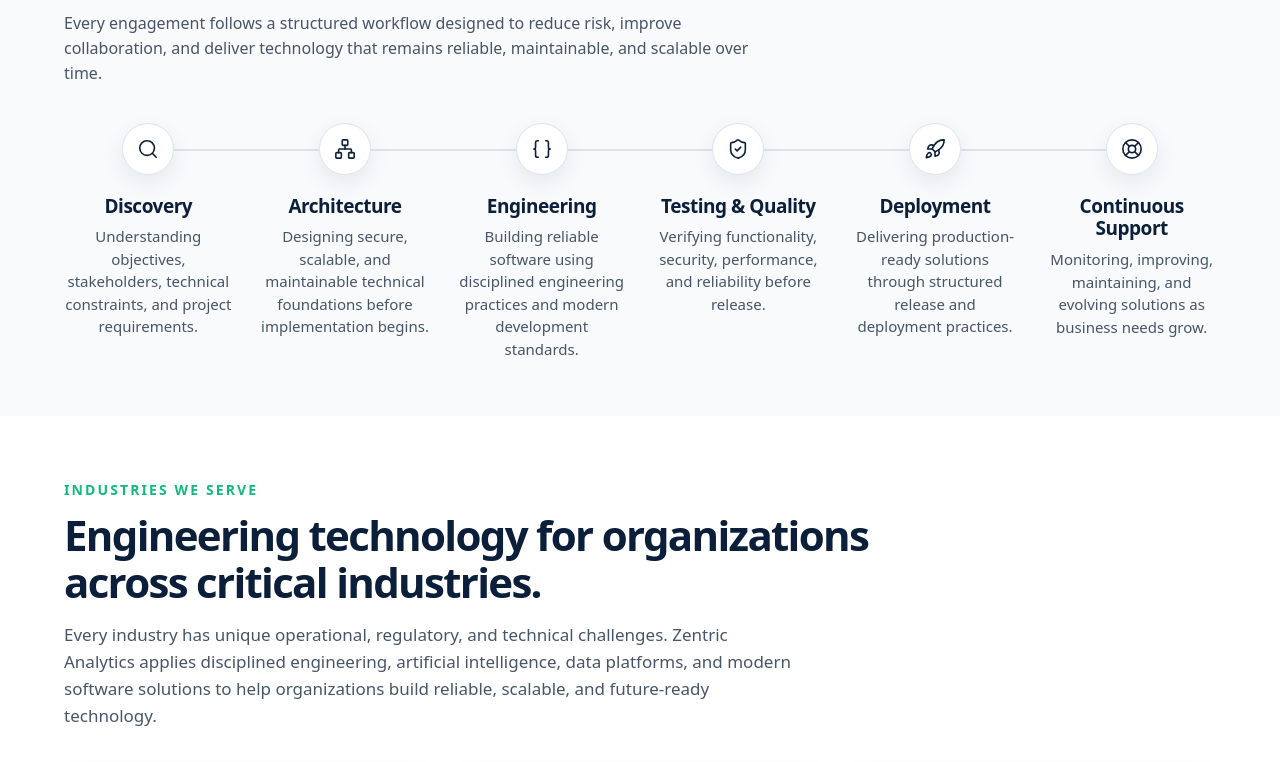
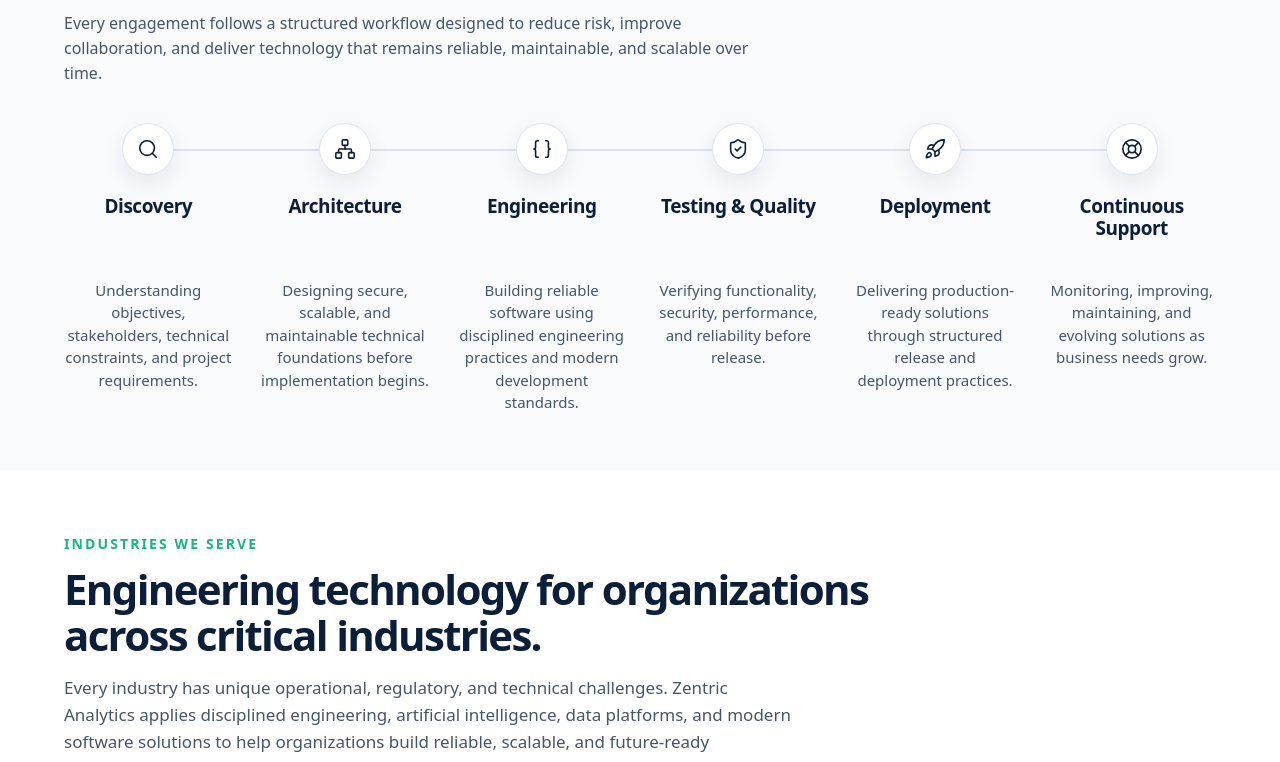
Before and after one commit to Zentric-Analytics/Zentricanalytics.com, a Next.js app: page / in a window 1280 px wide. Shown: the part 3372-4134 px from the top of the page. Built offline with nearby package versions, Linux system fonts and the light colour scheme.

Commit message:
Align engineering process timeline

```diff
--- a/src/app/page.tsx
+++ b/src/app/page.tsx
@@ -369,25 +369,25 @@ export default function Home() {
           <div className="relative mt-8 lg:mt-9">
             <div
               aria-hidden="true"
-              className="absolute left-[26px] top-[26px] h-[calc(100%-52px)] w-0.5 bg-[#DCE3EA] md:left-[12.5%] md:right-[12.5%] md:top-[26px] md:h-0.5 md:w-auto lg:left-[calc(8.333333%-0px)] lg:right-[calc(8.333333%-0px)]"
+              className="absolute left-[26px] top-[26px] h-[calc(100%-52px)] w-0.5 bg-[#DCE3EA] md:left-[calc((100%-4rem)/6)] md:right-[calc((100%-4rem)/6)] md:top-[26px] md:h-0.5 md:w-auto lg:left-[calc((100%-8.75rem)/12)] lg:right-[calc((100%-8.75rem)/12)]"
             />
-            <div className="relative grid gap-y-8 pl-[70px] md:grid-cols-3 md:gap-x-8 md:gap-y-10 md:pl-0 lg:grid-cols-6 lg:gap-x-7">
+            <div className="relative grid items-stretch gap-y-8 pl-[70px] md:grid-cols-3 md:gap-x-8 md:gap-y-10 md:pl-0 lg:flex lg:flex-row lg:items-stretch lg:gap-x-7">
               {engineeringProcess.map((step) => (
                 <article
-                  className="group relative flex min-h-[52px] flex-col items-start text-left md:items-center md:text-center"
+                  className="engineering-process-card group relative flex min-h-[52px] w-full flex-col items-center text-center lg:flex-1"
                   key={step.title}
                 >
-                  <div className="absolute -left-[70px] top-0 flex size-[52px] items-center justify-center rounded-full border border-[#DCE3EA] bg-white shadow-[0_8px_22px_rgba(11,31,58,0.08)] transition-[border-color,transform,box-shadow] duration-200 ease-out group-hover:border-[#94A3B8] group-hover:shadow-[0_12px_26px_rgba(11,31,58,0.10)] motion-safe:group-hover:-translate-y-0.5 md:relative md:left-auto md:top-auto">
+                  <div className="absolute -left-[70px] top-0 flex size-[52px] shrink-0 items-center justify-center rounded-full border border-[#DCE3EA] bg-white shadow-[0_8px_22px_rgba(11,31,58,0.08)] transition-[border-color,transform,box-shadow] duration-200 ease-out group-hover:border-[#94A3B8] group-hover:shadow-[0_12px_26px_rgba(11,31,58,0.10)] motion-safe:group-hover:-translate-y-0.5 md:relative md:left-auto md:top-auto">
                     <step.Icon
                       aria-hidden="true"
                       className="size-[22px] shrink-0 text-[#0B1F3A] transition-colors duration-200 ease-out group-hover:text-[#10B981]"
                       strokeWidth={1.75}
                     />
                   </div>
-                  <h3 className="text-lg font-bold leading-[1.2] tracking-[-0.025em] text-[#0B1F3A] md:mt-5 md:text-[1.1875rem]">
+                  <h3 className="mt-0 flex min-h-[72px] w-full items-start justify-center text-center text-lg font-bold leading-[1.2] tracking-[-0.025em] text-[#0B1F3A] md:mt-5 md:text-[1.1875rem] lg:min-h-[76px]">
                     {step.title}
                   </h3>
-                  <p className="mt-2 max-w-[24rem] text-sm leading-[1.5] text-[#475569] sm:text-[0.9375rem] md:max-w-[13rem]">
+                  <p className="mt-2 min-h-[120px] w-full max-w-[24rem] text-sm leading-[1.5] text-[#475569] sm:text-[0.9375rem] md:max-w-[13rem] md:text-center lg:min-h-[132px]">
                     {step.description}
                   </p>
                 </article>
```
